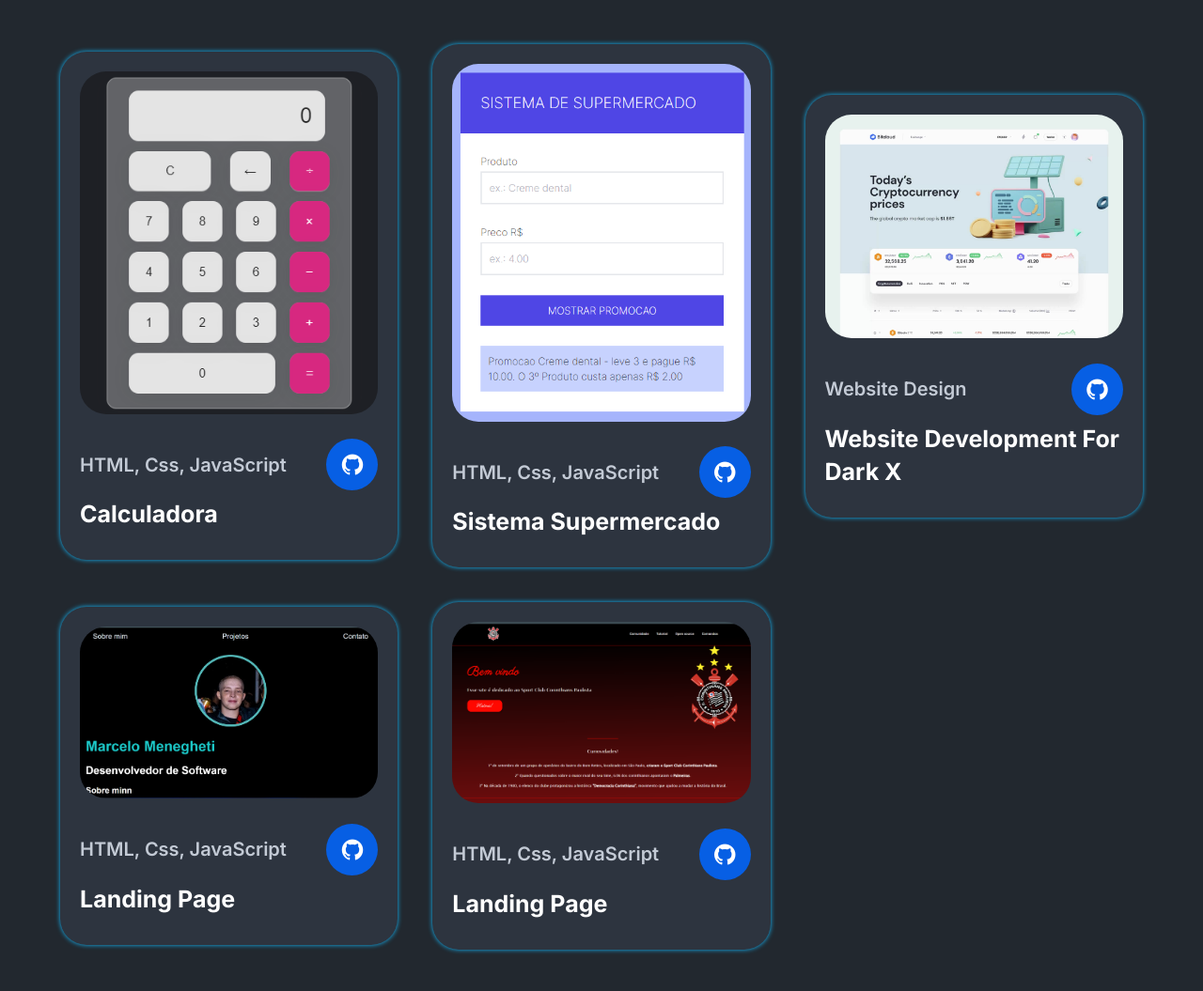
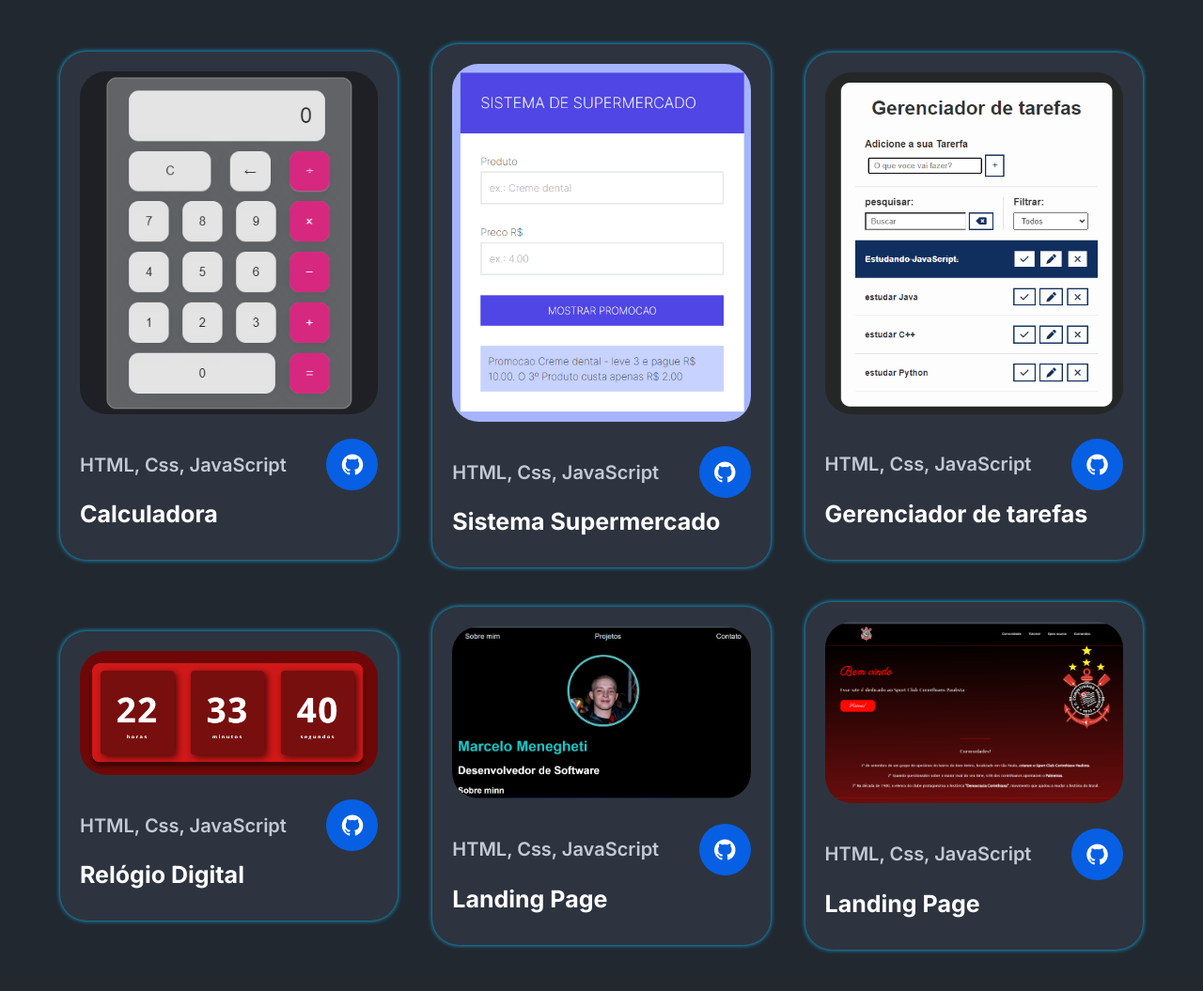
Before and after one commit to MarceloMenegheti/Portifolio1, a plain HTML site: page index.html in a window 1280 px wide. Shown: the part 2200-3255 px from the top of the page at 94% size. Drawn offline with nearby package versions, Linux system fonts and the light colour scheme.

Commit message:
git commit

```diff
--- a/index.html
+++ b/index.html
@@ -166,30 +166,30 @@
             </div>
 
             <div class="row">
-                <img src="img/port-3.jpg">
+                <img src="img/toDo.png">
                 <div class="main-row">
                     <div class="row-text">
-                        <h5>Website Design</h5>
+                        <h5>HTML, Css, JavaScript</h5>
                     </div>
                     <div class="row-icon">
                         <i class="ri-github-fill"></i>
                     </div>
                 </div>
-                <h4>Website Development For Dark X</h4>
+                <h4>Gerenciador de tarefas</h4>
             </div>
-<!--
+
             <div class="row">
-                <img src="img/port-4.jpg">
+                <img src="img/time.png">
                 <div class="main-row">
                     <div class="row-text">
-                        <h5>Website Design</h5>
+                        <h5>HTML, Css, JavaScript</h5>
                     </div>
                     <div class="row-icon">
                         <i class="ri-github-fill"></i>
                     </div>
                 </div>
-                <h4>Website Development For Dark X</h4>
-            </div>-->
+                <h4>Relógio Digital</h4>
+            </div>
 
             <div class="row">
                 <img src="img/landinigPage.png">
--- a/js/script.js
+++ b/js/script.js
@@ -8,11 +8,11 @@ let menu = document.querySelector('#menu-icon');
 let navlist = document.querySelector('.navlist');
 
 menu.onclick = () => {
-    menu.classList.toggle('bx-x');
+    menu.classList.toggle('bx bx-menu');
     navlist.classList.toggle('active');
 
 };
 window.onscroll = () => {
-    menu.classList.remove('bx-x');
+    menu.classList.remove('bx bx-menu');
     navlist.classList.remove('active');
 };
```
Also changed, not shown: img/toDo.png (added).
